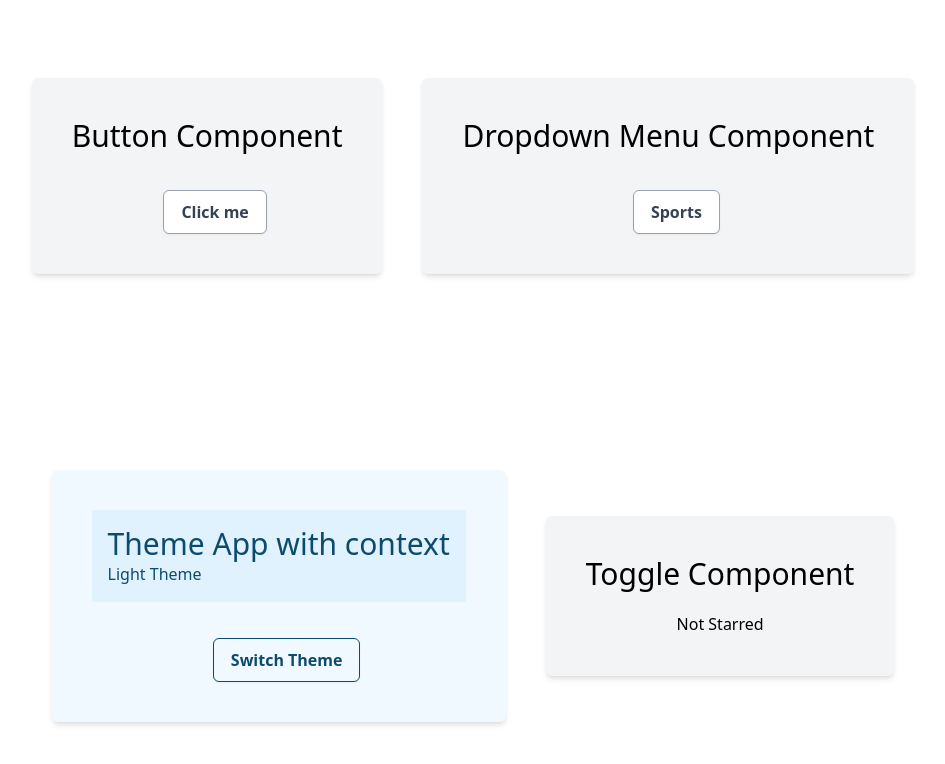
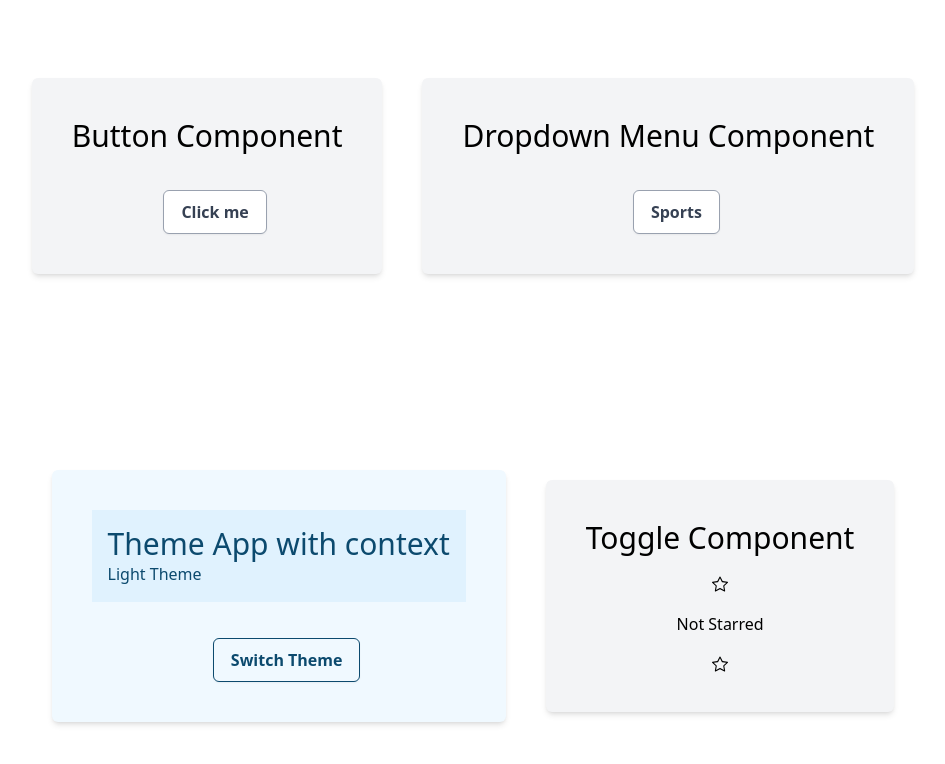
Before and after one commit to m-essam-s/reusability, a React (Vite) app: page / in a window 1280 px wide. Shown: the top 764 px of the page, without its empty margins (167-1112 px from the left). Built offline with nearby package versions, Linux system fonts and the light colour scheme.

Commit message:
feat: Our code is dramaticly simple

```diff
--- a/src/App.tsx
+++ b/src/App.tsx
@@ -4,13 +4,14 @@ import Menu from './components/Menu/Menu'
 import MenuButton from './components/Menu/MenuButton'
 import MenuDropdown from './components/Menu/MenuDropdown'
 import MenuItem from './components/Menu/MenuItem'
+import Star from './components/Star'
 import Theme from './components/Theme/Theme'
 import Toggle from './components/Toggle/Toggle'
 import ToggleButton from './components/Toggle/ToggleButton'
 import ToggleDisplay from './components/Toggle/ToggleDiisplay'
 import ToggleOff from './components/Toggle/ToggleOff'
 import ToggleOn from './components/Toggle/ToggleOn'
-// import { BsStar, BsStarFill } from "react-icons/bs"
+import { BsStar, BsStarFill } from "react-icons/bs"
 
 function App() {
   const sports = ["Tennis", "Pickleball", "Racquetball", "Squash"]
@@ -57,20 +58,21 @@ function App() {
           Toggle Component
         </h1>
         <Toggle>
-          {/* <ToggleButton>
+          <ToggleButton>
             <ToggleOn>
               <BsStarFill className="hight-[30px] width-[30px] cursor-pointer transition-color .5s ease-in-out user-select-none color-white" />
             </ToggleOn>
             <ToggleOff>
               <BsStar className="hight-[30px] width-[30px] cursor-pointer transition-color .5s ease-in-out user-select-none color-white" />
             </ToggleOff>
-          </ToggleButton> */}
+          </ToggleButton>
           <ToggleButton>
             <ToggleDisplay>
               {(on: boolean) => <p>{on ? "Starred" : "Not Starred"}</p>}
             </ToggleDisplay>
           </ToggleButton>
         </Toggle>
+        <Star />
       </section>
     </main>
   )
--- /dev/null
+++ b/src/components/Star.tsx
@@ -0,0 +1,15 @@
+import { BsStar, BsStarFill } from "react-icons/bs"
+import useToggle from "../hooks/useToggle"
+
+export default function Star() {
+    const [on, toggle] = useToggle()
+    return (
+        <>
+            {
+                on ?
+                    <BsStarFill onClick={toggle} className="star filled" /> :
+                    <BsStar onClick={toggle} className="star" />
+            }
+        </>
+    )
+}
--- a/src/components/Toggle/Toggle.tsx
+++ b/src/components/Toggle/Toggle.tsx
@@ -1,13 +1,19 @@
-import { createContext, useState } from "react"
+import { createContext } from "react"
+import useToggle from "../../hooks/useToggle";
+import useEffectOnUpdate from "../../hooks/useEffectOnUpdate";
 
 const ToggleContext = createContext<{ on: boolean; toggle: () => void }>({ on: false, toggle: () => { } })
 
-export default function Toggle({ children }: { children: React.ReactNode }) {
-    const [on, setOn] = useState(false)
+export default function Toggle({
+    children,
+    onToggle = () => { }
+}: {
+    children?: React.ReactNode,
+    onToggle?: () => void
+}) {
+    const [on, toggle] = useToggle()
 
-    function toggle() {
-        setOn(prevOn => !prevOn)
-    }
+    useEffectOnUpdate(onToggle, [on])
 
     return (
         <ToggleContext.Provider value={{ on, toggle }}>
@@ -16,4 +22,5 @@ export default function Toggle({ children }: { children: React.ReactNode }) {
     )
 }
 
+
 export { ToggleContext }
```
